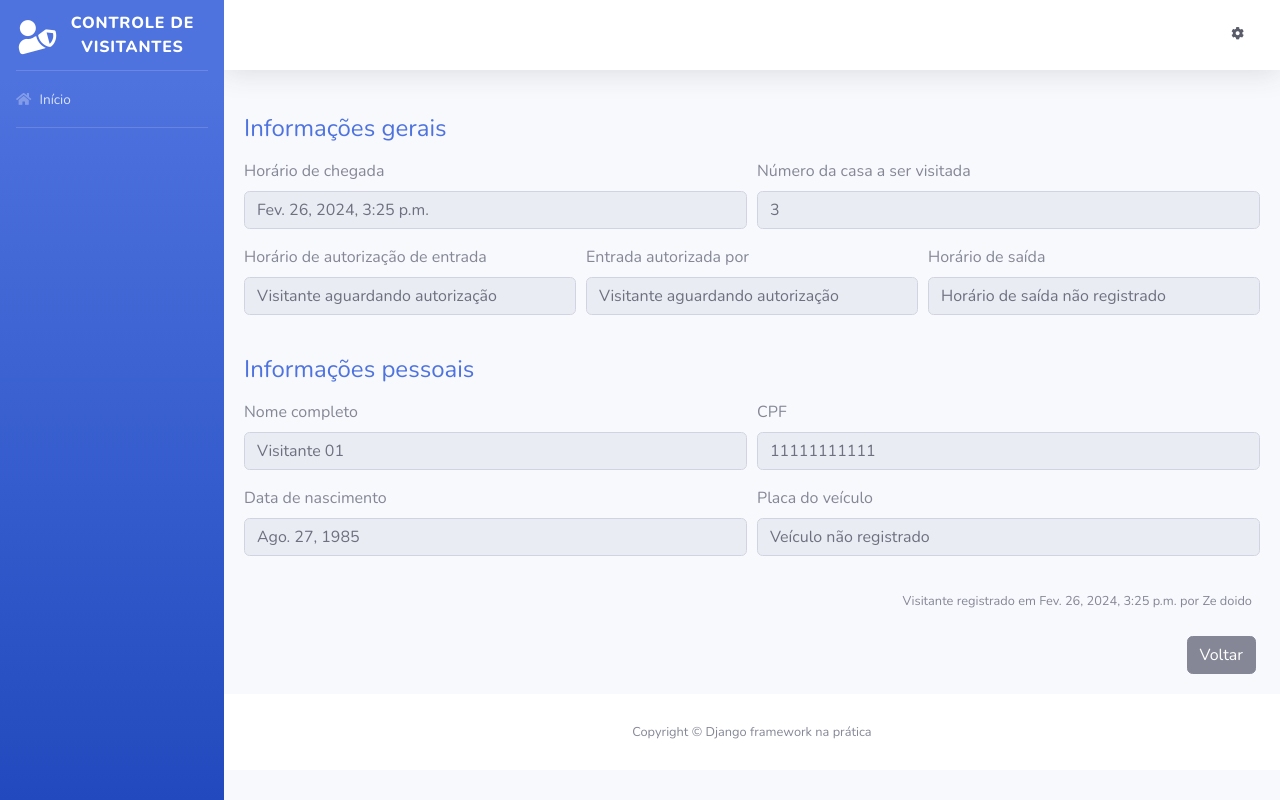
After one commit to gabfguimaraes/controle-visitantes, a Django app: page /visitantes/1/ in a window 1280 px wide. The commit adds this page. Run offline with Django 3.2, Linux system fonts and the light colour scheme; data comes from the database, SQL or seed files in the repository; both versions use the stored data as it was after the commit; some libraries are stand-ins or nearby versions.

Commit message:
Add pagina Informações de Visitantes

```diff
--- a/controle_visitantes/urls.py
+++ b/controle_visitantes/urls.py
@@ -1,18 +1,3 @@
-"""controle_visitantes URL Configuration
-
-The `urlpatterns` list routes URLs to views. For more information please see:
-    https://docs.djangoproject.com/en/3.0/topics/http/urls/
-Examples:
-Function views
-    1. Add an import:  from my_app import views
-    2. Add a URL to urlpatterns:  path('', views.home, name='home')
-Class-based views
-    1. Add an import:  from other_app.views import Home
-    2. Add a URL to urlpatterns:  path('', Home.as_view(), name='home')
-Including another URLconf
-    1. Import the include() function: from django.urls import include, path
-    2. Add a URL to urlpatterns:  path('blog/', include('blog.urls'))
-"""
 from django.contrib import admin
 from django.urls import path
 
@@ -32,5 +17,11 @@ urlpatterns = [
         "registrar-visitante/",
         visitantes.views.registrar_visitante,
         name="registrar_visitante",
+    ),
+
+    path(
+        "visitantes/<int:id>/",
+        visitantes.views.informacoes_visitante,
+        name="informacoes_visitante",
     )
 ]
--- a/templates/base.html
+++ b/templates/base.html
@@ -30,7 +30,7 @@
                 <hr class="sidebar-divider my-0">
 
                 <li class="nav-item">
-                    <a class="nav-link" href="#">
+                    <a class="nav-link" href="{% url 'index' %}">
                         <i class="fas fa-home"></i>
                         <span>Início</span>
                     </a>
--- /dev/null
+++ b/templates/informacoes_visitante.html
@@ -0,0 +1,85 @@
+{% extends "base.html" %}
+
+{% load widget_tweaks %}
+
+{% block conteudo %}
+
+<div class="card-body">
+    <h4 class="mb-3 text-primary">
+        Informações gerais
+    </h4>
+
+    <form>
+        <div class="form-row">
+            <div class="form-group col-md-6">
+                <label>Horário de chegada</label>
+                <input type="text" class="form-control" value="{{ visitante.horario_chegada }}" disabled>
+            </div>
+
+            <div class="form-group col-md-6">
+                <label>Número da casa a ser visitada</label>
+                <input type="text" class="form-control" value="{{ visitante.numero_casa }}" disabled>
+            </div>
+        </div>
+
+        <div class="form-row">
+            <div class="form-group col-md-4">
+                <label>Horário de autorização de entrada</label>
+                <input type="text" class="form-control" value="{{ visitante.get_horario_autorizacao }}" disabled>
+            </div>
+
+            <div class="form-group col-md-4">
+                <label>Entrada autorizada por</label>
+                <input type="text" class="form-control" value="{{ visitante.get_morador_responsavel }}" disabled>
+            </div>
+
+            <div class="form-group col-md-4">
+                <label>Horário de saída</label>
+                <input type="text" class="form-control" value="{{ visitante.get_horario_saida }}" disabled>
+            </div>
+        </div>
+    </form>
+
+    <h4 class="mb-3 mt-4 text-primary">
+        Informações pessoais
+    </h4>
+
+    <form>
+        <div class="form-row">
+            <div class="form-group col-md-6">
+                <label>Nome completo</label>
+                <input type="text" class="form-control" value="{{ visitante.nome_completo }}" disabled>
+            </div>
+
+            <div class="form-group col-md-6">
+                <label>CPF</label>
+                <input type="text" class="form-control" value="{{ visitante.cpf }}" disabled>
+            </div>
+        </div>
+
+        <div class="form-row">
+            <div class="form-group col-md-6">
+                <label>Data de nascimento</label>
+                <input type="text" class="form-control" value="{{ visitante.data_nascimento }}" disabled>
+            </div>
+
+            <div class="form-group col-md-6">
+                <label>Placa do veículo</label>
+                <input type="text" class="form-control" value="{{ visitante.get_placa_veiculo }}" disabled>
+            </div>
+        </div>
+    </form>
+
+    <p class="mr-2 mt-3 mb-4 text-right">
+        <small>
+            Visitante registrado em {{ visitante.horario_chegada }} por {{ visitante.registrado_por }}
+        </small>
+    </p>
+
+    <div class="mr-1 text-right">
+        <a href="#" class="btn btn-secondary text-white" type="button">
+            <span class="text">Voltar</span>
+        </a>
+    </div>
+</div>
+{% endblock %}
--- a/visitantes/models.py
+++ b/visitantes/models.py
@@ -58,6 +58,30 @@ class Visitante(models.Model):
         on_delete=models.PROTECT
     )
 
+    def get_horario_saida(self):
+        if self.horario_saida:
+            return self.horario_saida
+
+        return "Horário de saída não registrado"
+
+    def get_horario_autorizacao(self):
+        if self.horario_autorizacao:
+            return self.horario_autorizacao
+
+        return "Visitante aguardando autorização"
+
+    def get_morador_responsavel(self):
+        if self.morador_responsavel:
+            return self.morador_responsavel
+
+        return "Visitante aguardando autorização"
+
+    def get_placa_veiculo(self):
+        if self.placa_veiculo:
+            return self.placa_veiculo
+
+        return "Veículo não registrado"
+
     class Meta:
         verbose_name = "Visitante"
         verbose_name_plural = "Visitantes"
--- a/visitantes/views.py
+++ b/visitantes/views.py
@@ -1,6 +1,8 @@
 from django.contrib import messages
-from django.shortcuts import render, redirect
+from django.shortcuts import render, redirect, get_object_or_404
 from visitantes.forms import VisitanteForm
+from visitantes.models import Visitante
+
 
 def registrar_visitante(request):
 
@@ -28,3 +30,14 @@ def registrar_visitante(request):
     }
 
     return render(request, "registrar_visitante.html", context)
+
+def informacoes_visitante(request, id):
+
+    visitante = get_object_or_404(Visitante, id=id)
+
+    context = {
+        "nome_pagina": "Informações de visitante",
+        "visitante": visitante
+    }
+
+    return render(request, "informacoes_visitante.html", context)
```
Also changed, not shown: templates/index.html (+10 -3 lines), db.sqlite3.
